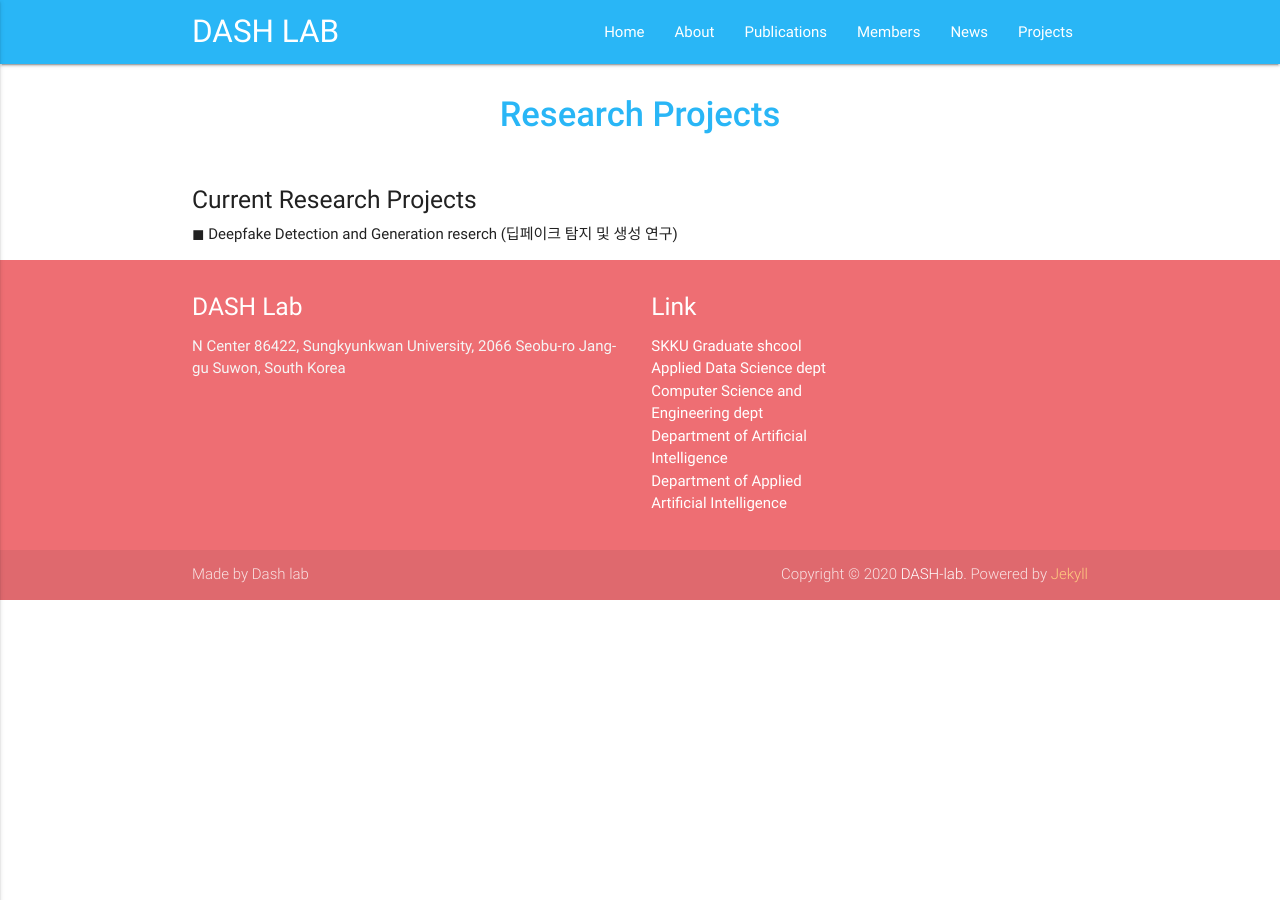
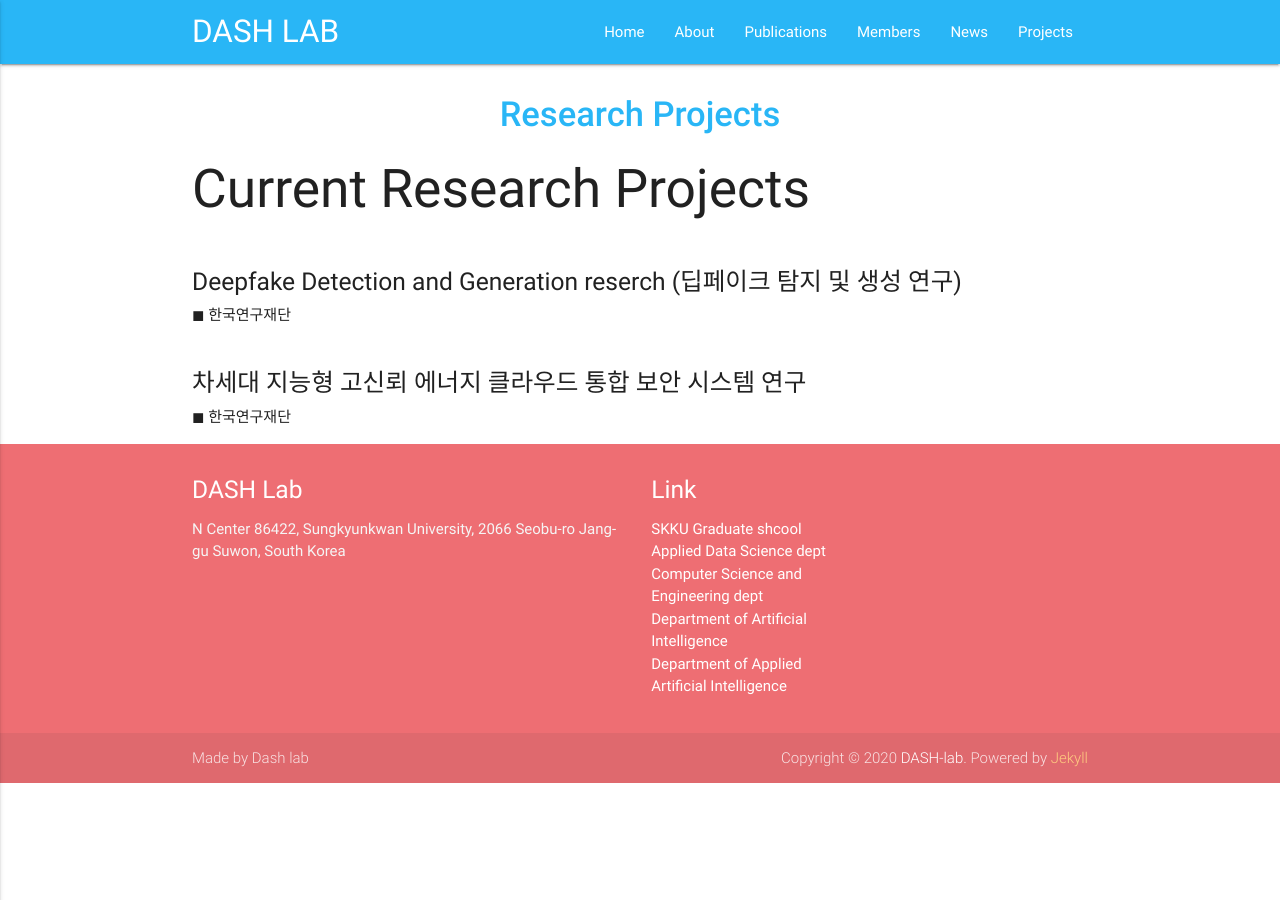
Before and after one commit to Yurim990507/DASH-Lab.github.io, a Jekyll site: the page built from example5.md, in a window 1280 px wide. Built offline with Jekyll 4.4.1, drawn with Linux system fonts in a browser that asks for light colours.

Commit message:
Update example5.md

```diff
--- a/example5.md
+++ b/example5.md
@@ -6,10 +6,17 @@ permalink: /Projects/
 
 <h1 class="page-title">Research Projects</h1>
 
+<h2>Current Research Projects</h2>
 
 <div class="section">
-    <h5>Current Research Projects</h5>
-        ◼ Deepfake Detection and Generation reserch (딥페이크 탐지 및 생성 연구) <br>
+    <h5>Deepfake Detection and Generation reserch (딥페이크 탐지 및 생성 연구)</h5>
+        ◼  한국연구재단 <br>
 
 
 </div>
+
+<div class="section">
+    <h5>차세대 지능형 고신뢰 에너지 클라우드 통합 보안 시스템 연구 </h5>
+        ◼  한국연구재단 <br>
+
+</div>
```
